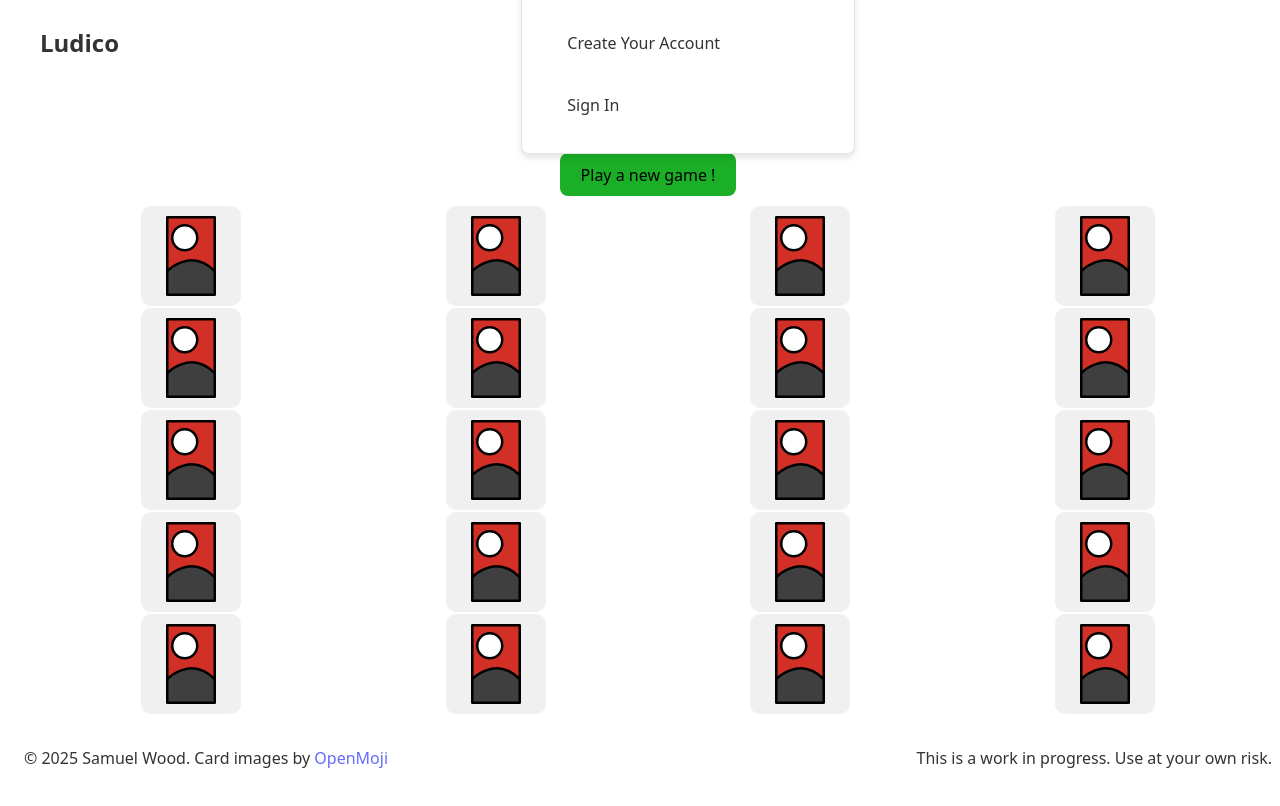
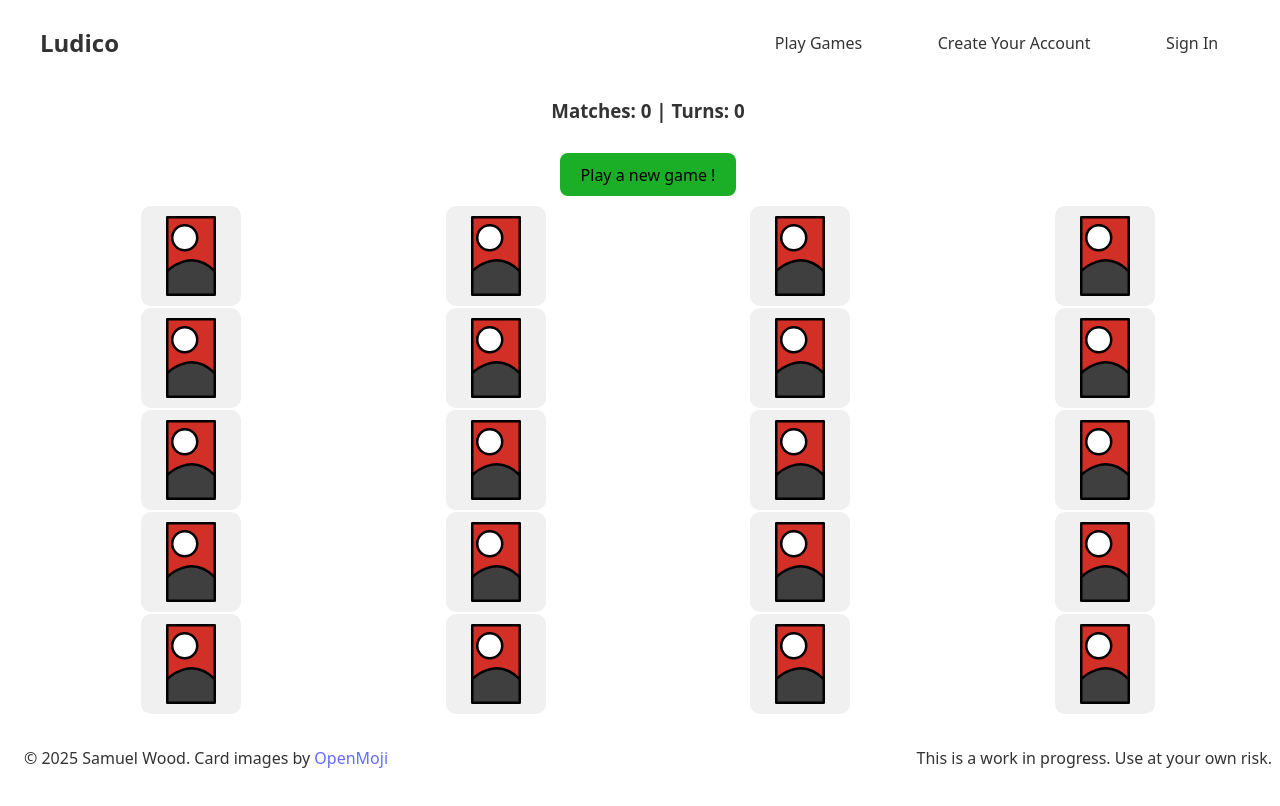
Before and after one commit to StrawberryBeds/games, a React (Vite) app: page /guest/cardSet/0 in a window 1280 px wide. Shown: the top 806 px of the page. Built offline with nearby package versions, Linux system fonts and the light colour scheme; no server answers.

Commit message:
Restores correct navigation

```diff
--- a/src/componentsProfilePage/CreateParentPlayerProfile.jsx
+++ b/src/componentsProfilePage/CreateParentPlayerProfile.jsx
@@ -90,7 +90,7 @@ function CreateParentPlayerProfile({ avatars, onComplete }) {
       {/* Player DOB Field */}
       {formData.playerDOB !== undefined && (
         <div className="form-group">
-          <label htmlFor="playerDOB">Player Dob</label>
+           <label htmlFor="playerDOB">Player Date of Birth</label>
           <input
             type="date"
             id="playerDOB"
--- a/src/componentsShared/Header.css
+++ b/src/componentsShared/Header.css
@@ -4,7 +4,7 @@
   justify-content: space-between;
   align-items: center;
   padding: 1rem 2rem;
-  width: 100vw; /* Span full viewport width */
+  width: 100vw;
   height: 10vh;
   min-height: 50px;
   max-height: 70px;
@@ -35,24 +35,24 @@
 
 
 .header-nav {
-  background-color: var(--bg-color); /* Match theme */
-  border: 1px solid rgba(0, 0, 0, 0.1); /* Subtle border */
-  border-radius: 8px; /* Rounded corners */
-  padding: 1rem;
-  box-shadow: 0 4px 6px rgba(0, 0, 0, 0.1); /* Depth */
-  width: 90%; /* Responsive width */
-  max-width: 300px; /* Prevent excessive width */
-  margin: 0 auto; /* Center horizontally */
-  overflow-y: auto; /* Scroll if too long */
-  max-height: 70vh; /* Limit height */
+  display: flex;
+  gap: 1rem;
+  background: none;
+  border: none;
+  box-shadow: none;
+  padding: 0;
+  width: auto;
+  max-width: none;
+  margin: 8px;
+  position: static;
 }
 
 
 .header-nav button {
-  background-color: var(--bg-color); /* Match theme */
-  color: var(--text-color); /* Inherit theme text color */
-  width: 100%; /* Full width for mobile */
-  text-align: left; /* Align text */
+  background: none;
+  color: var(--text-color);
+  width: auto;
+  text-align: center;
 }
 
 
@@ -71,7 +71,16 @@
     align-items: center;
     padding: 1rem;
     gap: 0.5rem;
-      z-index: 1000;
+    background-color: var(--bg-color);
+    border: 1px solid rgba(0, 0, 0, 0.1);
+    border-radius: 8px;
+    box-shadow: 0 4px 6px rgba(0, 0, 0, 0.1);
+    z-index: 1000;
+    width: 90%;
+    max-width: 300px;
+    margin: 0 auto;
+    max-height: 70vh;
+    overflow-y: auto;
   }
   .header-nav.open {
     display: flex;
--- a/src/componentsSignUp/SignUp.jsx
+++ b/src/componentsSignUp/SignUp.jsx
@@ -129,7 +129,7 @@ function SignUp() {
         <h2>Check Your Email</h2>
         <p>
           We've sent a verification link to <strong>{userEmail}</strong>.
-          Please verify your email to complete your registration.
+          Please verify your email to complete your registration and then refresh this page.
         </p>
         <p>Didn't receive the email?</p>
         <button onClick={() => {
```
